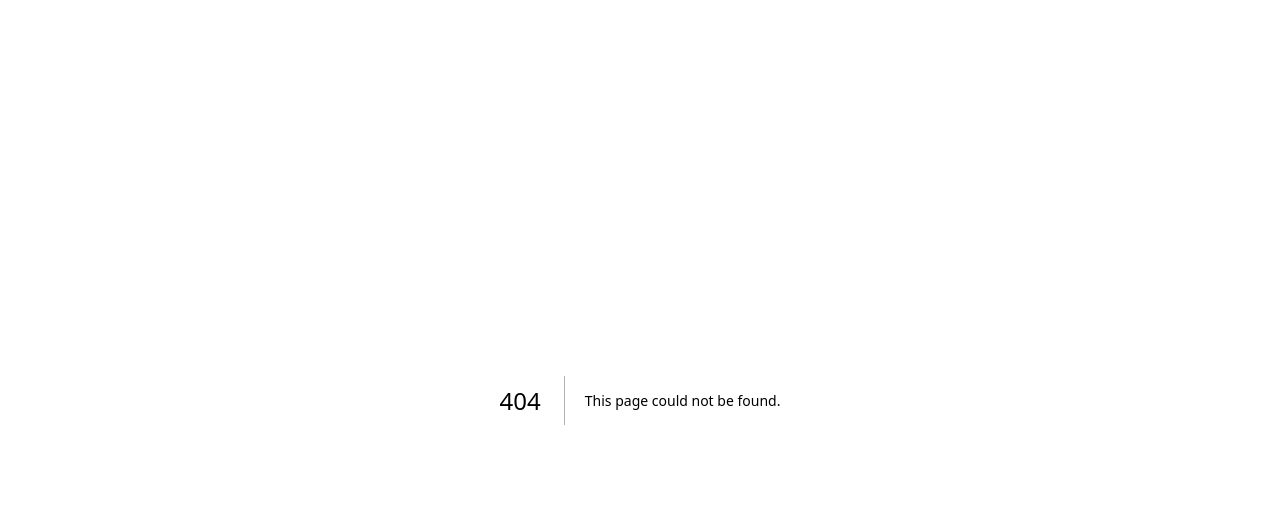
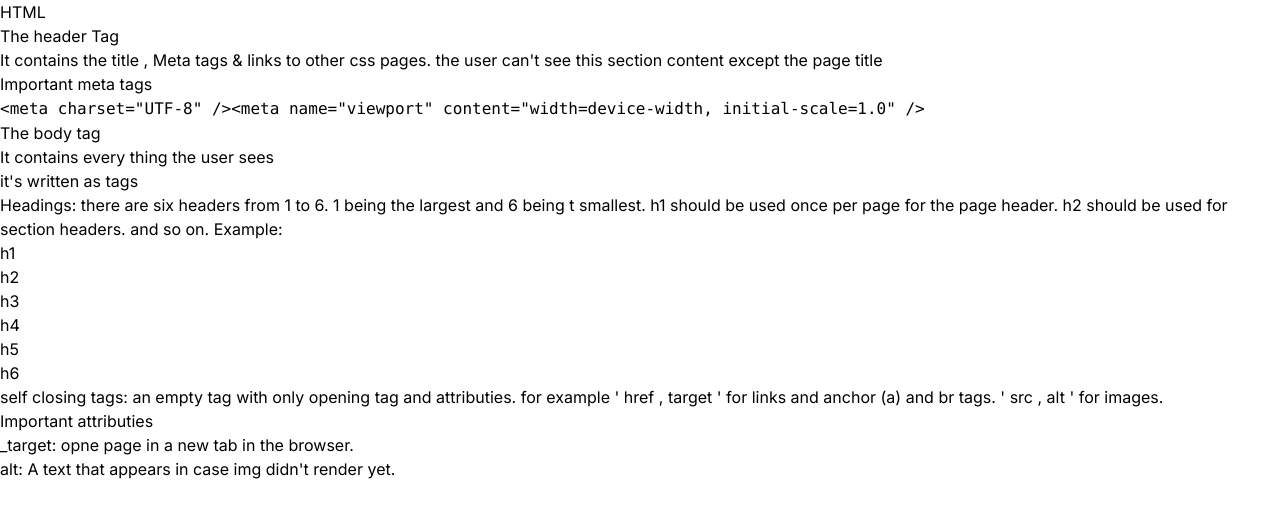
Before and after one commit to Mostafa-El-Masry/dashboardv.4, a Next.js app: page /content/Next-JS/HTML in a window 1280 px wide. Before the commit this address had no page. Shown: the top 518 px of the page. Built offline with nearby package versions, Linux system fonts and the light colour scheme.

Commit message:
creating my HTML Refrence

```diff
--- /dev/null
+++ b/app/content/Next-JS/HTML/page.tsx
@@ -0,0 +1,38 @@
+
+
+const HTML = () => {
+  return (
+    <div>
+      <h1>HTML</h1>
+      <p>The header Tag</p>
+      <p>It contains the title , Meta tags &amp; links to other css pages.
+        the user can't see this section content except the page title</p>
+      <h2>Important meta tags</h2>
+      <code>&lt;meta charset="UTF-8" /&gt;</code>
+      <code>&lt;meta name="viewport" content="width=device-width, initial-scale=1.0" /&gt;</code>
+
+      <p>The body tag</p>
+      <p>It contains every thing the user sees</p>
+      <p>it's written as tags</p>
+      <p>Headings: there are six headers from 1 to 6. 1 being the largest and 6 being t smallest.
+        h1 should be used once per page for the page header.
+        h2 should be used for section headers. and so on.
+        Example:
+      </p>
+      <h1>h1</h1>
+      <h2>h2</h2>
+      <h3>h3</h3>
+      <h4>h4</h4>
+      <h5>h5</h5>
+      <h6>h6</h6>
+      <p>self closing tags: an empty tag with only opening tag and attributies.
+        for example &apos; href , target &apos; for links and anchor (a) and br tags. &apos; src , alt &apos; for images.
+      </p>
+      <h2>Important attributies</h2>
+      <p>_target: opne page in a new tab in the browser.</p>
+      <p>alt: A text that appears in case img didn't render yet.</p>
+    </div>
+  )
+}
+
+export default HTML
--- a/app/content/Next-JS/page.tsx
+++ b/app/content/Next-JS/page.tsx
@@ -1,8 +1,13 @@
+import Link from 'next/link'
 import React from 'react'
 
 const NextJs = () => {
   return (
-    <div>Next JS Mastering (dashboard)</div>
+    <div>Next JS Mastering (dashboard)<br />
+      <Link href="/">Home</Link><br />
+      <Link href="/content/Next-JS/HTML">HTML</Link>
+    </div>
+
   )
 }
 
```
